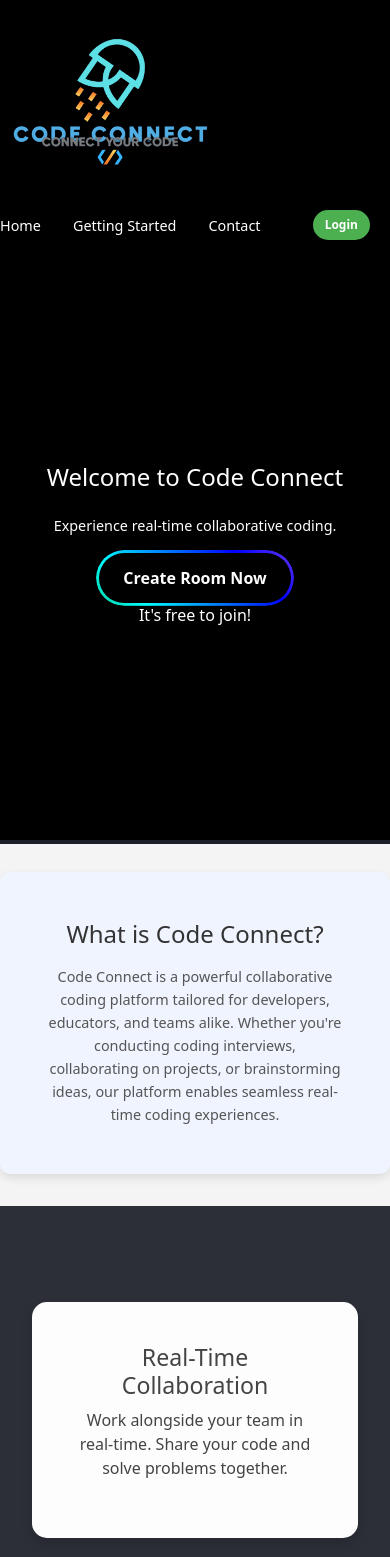
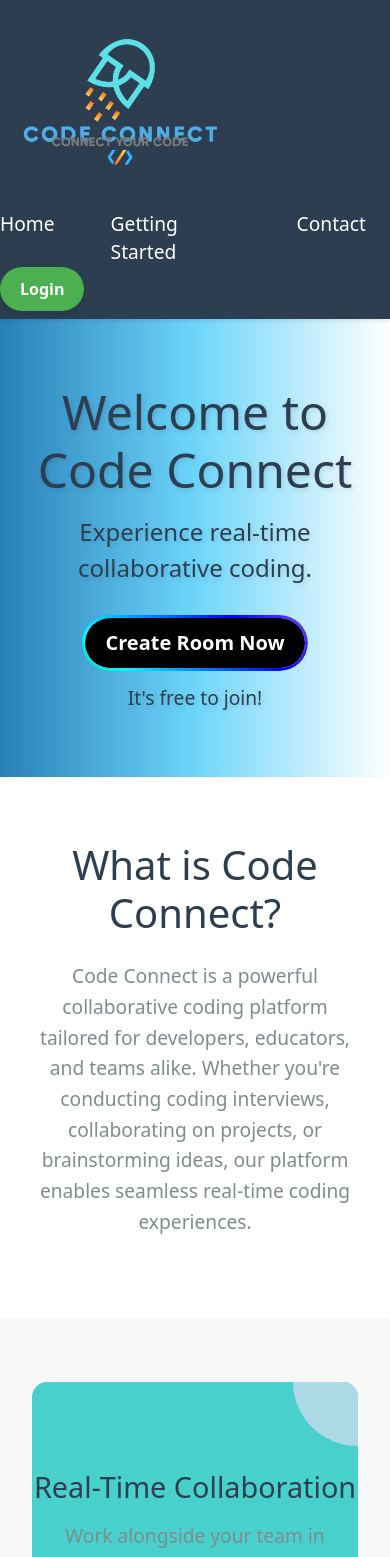
Before and after one commit to vineett09/codeconnect_frontend, a React (Create React App) app: page / in a window 390 px wide. Shown: the top 1557 px of the page. Built offline with nearby package versions, Linux system fonts and the light colour scheme; no server answers.

Commit message:
Update MainHome.css

```diff
--- a/src/styles/MainHome.css
+++ b/src/styles/MainHome.css
@@ -1,84 +1,79 @@
-/* General Styles */
-body, html {
+/* Main Home Styles */
+
+/* Global Styles */
+body {
+  font-family: 'Poppins', sans-serif;
   margin: 0;
   padding: 0;
-  font-family: 'Arial', sans-serif;
-  height: 100%;
-  background-color: #f4f4f4;
+  background-color: #f8f8f8;
 }
 
-.logo {
-  width: 80%;
-  max-width: 220px;
-  height: auto;
-  margin: 10px 10px 18px 0;
-}
-
-.main-home-container {
+/* Navbar Styles */
+.navbar {
   display: flex;
-  flex-direction: column;
-  min-height: 100vh;
   justify-content: space-between;
-  text-align: center;
-}
-
-/* Navbar */
-.navbar {
-  background-color: #000;
-  padding: 1rem;
+  align-items: center;
+  background-color: #2c3e50;
+  padding: 1rem 2rem;
+  box-shadow: 0 2px 4px rgba(0, 0, 0, 0.1);
   position: sticky;
   top: 0;
   z-index: 100;
+}
+
+
+.nav-menu {
   display: flex;
-  justify-content: space-between;
+  list-style-type: none;
+  margin: 0;
+  padding: 0;
+}
+
+.nav-menu li {
+  margin-right: 1.5rem;
+}
+
+.nav-menu li a {
+  color: #fff;
+  text-decoration: none;
+  font-weight: 500;
+  transition: color 0.3s ease;
+}
+
+.nav-menu li a:hover {
+  color: #e67e22;
+}
+
+.auth-button {
+  display: flex;
   align-items: center;
 }
 
-.nav-menu a {
-  color: white;
-  text-decoration: none;
-  font-size: 1.2rem;
-  position: relative;
-  display: inline-block;
-  padding: 5px 0;
-  transition: color 0.3s ease-in-out;
+.cta-button-up {
+  background-color: #e67e22;
+  color: #fff;
+  border: none;
+  padding: 0.5rem 1.5rem;
+  border-radius: 4px;
+  font-size: 1rem;
+  font-weight: 500;
+  cursor: pointer;
+  transition: background-color 0.3s ease;
+  box-shadow: 0 2px 4px rgba(0, 0, 0, 0.1);
 }
 
-.nav-menu a::after {
-  content: '';
-  position: absolute;
-  width: 0;
-  height: 2px;
-  bottom: 0;
-  left: 0;
-  background-color: #FC6736;
-  transition: width 0.3s ease-in-out;
-}
-
-.nav-menu a:hover {
-  color: #FC6736;
-}
-
-.nav-menu a:hover::after {
-  width: 100%;
-}
-
-/* Auth Button */
-.auth-button {
-  display: flex;
-  align-items: center;
-  gap: 1rem;
+.cta-button-up:hover {
+  background-color: #d35400;
 }
 
 .user-info {
+  color: #fff;
   display: flex;
   align-items: center;
-  gap: 1rem;
 }
 
 .user-info span {
-  color: #FC6736;
-  font-size: 1rem;
+  margin-right: 0.5rem;
 }
 
 .dropdown {
@@ -87,49 +82,78 @@ body, html {
 }
 
 .dropbtn {
-  background-color: white;
-  color: #000;
-  padding: 8px;
-  font-size: 8px;
+  background-color: transparent;
+  color: #fff;
   border: none;
   cursor: pointer;
-  border-radius: 5px;
+  font-size: 1.2rem;
 }
 
 .dropdown-content {
   display: none;
   position: absolute;
-  background-color: #C7EEFF;
+  background-color: #2c3e50;
   min-width: 160px;
-  box-shadow: 0px 8px 16px rgba(0,0,0,0.2);
+  box-shadow: 0 8px 16px 0 rgba(0, 0, 0, 0.2);
   z-index: 1;
-  right: 0;
-  border-radius: 5px;
-  opacity: 0;
-  transition: opacity 0.3s ease-in-out;
+  border-radius: 4px;
 }
 
-.dropdown-content a,
-.dropdown-content button {
-  color: black;
+.dropdown-content a {
+  color: #fff;
   padding: 12px 16px;
   text-decoration: none;
   display: block;
-  background: none;
+  transition: background-color 0.3s ease;
+}
+
+.dropdown-content a:hover {
+  background-color: #34495e;
+}
+
+.dropdown-content .dropdown-item {
+  background-color: transparent;
   border: none;
+  cursor: pointer;
+  font-size: 1rem;
+  color: #fff;
   width: 100%;
   text-align: left;
-  border-radius: 5px;
+  padding: 12px 16px;
+  transition: background-color 0.3s ease;
 }
 
-.dropdown-content a:hover,
-.dropdown-content button:hover {
-  background-color: #0077C0;
+.dropdown-content .dropdown-item:hover {
+  background-color: #34495e;
 }
 
 .dropdown:hover .dropdown-content {
   display: block;
-  opacity: 1;
+}
+
+/* Hero Section Styles */
+.hero-section {
+  display: flex;
+  flex-direction: column;
+  align-items: center;
+  justify-content: center;
+  padding: 4rem 2rem;
+  background-image: linear-gradient(to right, #2980b9, #6dd5fa, #ffffff);
+  color: #2c3e50;
+  text-align: center;
+  animation: fadeIn 1s ease-in-out;
+}
+
+.hero-title {
+  font-size: 3rem;
+  margin-bottom: 1rem;
+  text-shadow: 2px 2px 4px rgba(0, 0, 0, 0.1);
+}
+
+.hero-subtitle {
+  font-size: 1.5rem;
+  margin-bottom: 2rem;
+  text-shadow: 2px 2px 4px rgba(0, 0, 0, 0.1);
 }
 
 .cta-button {
@@ -157,7 +181,7 @@ body, html {
   background: linear-gradient(45deg, red, orange, yellow, green, cyan, blue, violet);
   background-size: 400%;
   z-index: -1;
-  animation: rotateBorder 5s linear infinite;
+  animation: rotateBorder 7s linear infinite;
   padding: 3px; /* Padding for the border effect */
   -webkit-mask:
     linear-gradient(#fff 0 0) content-box,
@@ -178,248 +202,191 @@ body, html {
   }
 }
 
-
-
-/* Hero Section */
-.hero-section {
-  display: flex;
-  flex-direction: column;
-  justify-content: center;
-  align-items: center;
-  background:
-              url('../images/hero.png');
-  background-size: cover;
-  background-position: center;
-  color: white;
-  height: 70vh;
-  padding: 0 2rem;
-  position: relative;
+.free-text {
+  margin-top: 1rem;
+  font-size: 1.2rem;
+  font-weight: 500;
+  text-shadow: 2px 2px 4px rgba(0, 0, 0, 0.1);
 }
 
-
-.hero-title {
-  font-size: 2.5rem;
-}
-
-.hero-subtitle {
-  font-size: 1.2rem;
-  margin: 1rem 0;
-  max-width: 90%;
-}
-
-
-/* CTA Section */
-.cta-section {
-  background: linear-gradient(135deg, #6D83FF, #FC6736);
-  color: white;
+/* Overview Section Styles */
+.overview-section {
   padding: 4rem 2rem;
-  text-align: center;
-  border-radius: 10px;
-  box-shadow: 0 4px 10px rgba(0, 0, 0, 0.2);
-  margin: 2rem;
-  transition: transform 0.3s ease;
-}
-
-.cta-section:hover {
-  transform: scale(1.02);
-}
-
-.cta-section h2 {
-  font-size: 2rem;
-  margin-bottom: 1rem;
-}
-
-.cta-section p {
-  font-size: 1rem;
-  margin-bottom: 2rem;
-}
-
-/* Overview Section */
-.overview-section {
-  padding: 3rem 2rem;
-  background-color: #F0F4FF;
-  text-align: center;
-  border-radius: 10px;
-  margin: 2rem 0;
-  box-shadow: 0 4px 10px rgba(0, 0, 0, 0.1);
+  background-color: #fff;
+  box-shadow: 0 2px 4px rgba(0, 0, 0, 0.1);
+  animation: fadeInUp 1s ease-in-out;
 }
 
 .overview-section h2 {
-  font-size: 2rem;
-  color: #333;
-  margin-bottom: 1rem;
+  font-size: 2.5rem;
+  margin-bottom: 1.5rem;
+  color: #2c3e50;
+  text-align: center;
 }
 
 .overview-section p {
-  font-size: 1rem;
-  color: #555;
+  font-size: 1.2rem;
   line-height: 1.6;
-  max-width: 90%;
-  margin: auto;
+  color: #7f8c8d;
+  text-align: center;
 }
 
-/* Features Section */
+/* Features Section Styles */
+/* Features Section Styles */
 .features-section {
-  display: flex;
-  flex-wrap: wrap;
-  justify-content: center;
-  background-color: #2C2F38;
-  padding: 5rem 2rem;
+  padding: 4rem 2rem;
+  background-color: #f8f8f8;
+  animation: fadeInUp 1s ease-in-out;
 }
 
 .features-container {
-  display: flex;
-  flex-wrap: wrap;
-  justify-content: center;
+  display: grid;
+  grid-template-columns: repeat(auto-fit, minmax(300px, 1fr));
   gap: 2rem;
 }
 
 .feature-card {
-  background-color: #fdfdfd;
+  position: relative;
+  background: mediumturquoise;
+  display: flex;
+  flex-direction: column;
+  align-items: center;
+  justify-content: center;
+  height: 320px;
   border-radius: 15px;
-  padding: 2.5rem;
-  box-shadow: 0 6px 12px rgba(0, 0, 0, 0.15);
-  width: 100%;
-  max-width: 320px;
-  margin: 1.5rem;
-  transition: transform 0.4s ease, box-shadow 0.4s ease;
-  position: relative;
+  cursor: pointer;
   overflow: hidden;
-  color: #444;
-  border: 2px solid transparent;
+  transition: background 0.3s ease;
+}
+
+.feature-card::before,
+.feature-card::after {
+  position: absolute;
+  content: "";
+  width: 20%;
+  height: 20%;
+  background-color: lightblue;
+  transition: all 0.5s ease;
+}
+
+.feature-card::before {
+  top: 0;
+  right: 0;
+  border-radius: 0 15px 0 100%;
+}
+
+.feature-card::after {
+  bottom: 0;
+  left: 0;
+  border-radius: 0 100% 0 15px;
+}
+
+.feature-card:hover::before,
+.feature-card:hover::after {
+  width: 25%;
+  height: 25%;
+  border-radius: 0;
+}
+
+
+.feature-card h3 {
+  font-size: 1.8rem;
+  margin: 1rem 0;
+  color: #2c3e50;
+}
+
+.feature-card p {
+  font-size: 1.2rem;
+  line-height: 1.6;
+  color: #7f8c8d;
+  text-align: center;
+  padding: 0 1rem; /* Add padding for better text spacing */
 }
 
 .feature-card:hover {
-  transform: translateY(-10px);
-  box-shadow: 0 10px 20px rgba(0, 0, 0, 0.2);
-}
-
-.feature-card::before {
-  content: '';
-  position: absolute;
-  top: 0;
-  left: 0;
-  right: 0;
-  bottom: 0;
-  background: linear-gradient(135deg, #6a9c78, #70a1d7);
-  opacity: 0;
-  transition: opacity 0.4s ease;
-  z-index: 0;
-}
-
-.feature-card:hover::before {
-  opacity: 0.85;
-}
-
-.feature-card h2,
-.feature-card p {
-  position: relative;
-  z-index: 1;
-  transition: color 0.4s ease;
-}
-
-.feature-card:hover h2,
-.feature-card:hover p {
-  color: #ffffff; /* Bright white text for high contrast and visibility */
+  background: darkturquoise; /* Change background on hover */
 }
 
 
-
-/* Footer */
-.footer {
-  background-color: #000;
-  color: white;
-  padding: 1rem;
+/* CTA Section Styles */
+.cta-section {
+  padding: 4rem 2rem;
+  background-image: linear-gradient(to right, #2980b9, #6dd5fa);
+  color: #fff;
   text-align: center;
-}
-
-/* Media Queries */
-@media screen and (max-width: 768px) {
-  .hero-title {
-    font-size: 2rem;
-  }
-
-  .hero-subtitle {
-    font-size: 1rem;
+  animation: fadeInUp 1s ease-in-out;
 }
 
 .cta-section h2 {
-    font-size: 1.8rem;
+  font-size: 2.5rem;
+  margin-bottom: 1rem;
+  text-shadow: 2px 2px 4px rgba(0, 0, 0, 0.1);
 }
 
 .cta-section p {
-    font-size: 1rem;
+  font-size: 1.5rem;
+  margin-bottom: 2rem;
+  text-shadow: 2px 2px 4px rgba(0, 0, 0, 0.1);
 }
 
-  .overview-section h2 {
-    font-size: 1.8rem;
+/* Footer Styles */
+.footer {
+  background-color: #2c3e50;
+  color: #fff;
+  padding: 1rem;
+  text-align: center;
+  font-size: 1rem;
+  animation: fadeIn 1s ease-in-out;
 }
 
-  .overview-section p {
-    font-size: 1rem;
+.footer a {
+  color: #e67e22;
+  text-decoration: none;
+  transition: color 0.3s ease;
 }
 
-  .feature-card {
-    width: 100%;
-    max-width: 90%;
-    margin: 1rem auto;
+.footer a:hover {
+  color: #d35400;
 }
 
-  .nav-menu a {
-    font-size: 1rem;
+/* Animations */
+@keyframes rotate {
+  0% {
+    transform: rotate(0deg);
   }
-
-  .auth-button .cta-button-up {
-    padding: 8px 16px;
-    font-size: 14px;
+  100% {
+    transform: rotate(360deg);
   }
 }
 
-@media screen and (max-width: 480px) {
-  .hero-title {
-    font-size: 1.5rem;
+@keyframes fadeIn {
+  0% {
+    opacity: 0;
+  }
+  100% {
+    opacity: 1;
+  }
 }
 
-  .hero-subtitle {
-    font-size: 0.9rem;
+@keyframes fadeInUp {
+  0% {
+    opacity: 0;
+    transform: translateY(50px);
+  }
+  100% {
+    opacity: 1;
+    transform: translateY(0);
+  }
 }
 
-  .cta-section h2 {
-    font-size: 1.5rem;
+@keyframes bounce {
+  0%, 20%, 50%, 80%, 100% {
+    transform: translateY(0);
   }
-
-  .cta-section p {
-    font-size: 0.9rem;
+  40% {
+    transform: translateY(-30px);
   }
-
-  .overview-section h2 {
-    font-size: 1.5rem;
-  }
-
-  .overview-section p {
-    font-size: 0.9rem;
-  }
-
-  .cta-button {
-    padding: 0.8rem 1.5rem;
-    font-size: 1rem;
-  }
-
-  .nav-menu a {
-    font-size: 0.9rem;
-  }
-
-  .auth-button .cta-button-up {
-    padding: 6px 12px;
-    font-size: 12px;
-  }
-
-  .logo {
-    width: 60%;
-  }
-
-  .feature-card {
-    width: 100%;
-    max-width: 100%;
+  60% {
+    transform: translateY(-15px);
   }
 }
```
Lines whose indentation alone changed are shown as unchanged.
